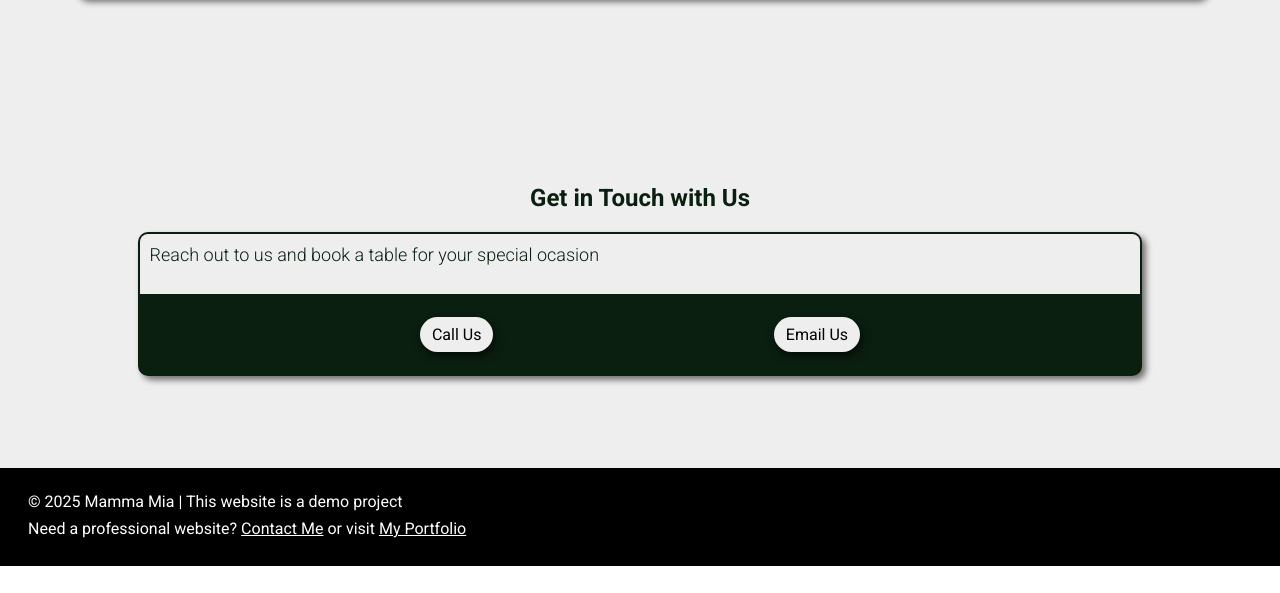
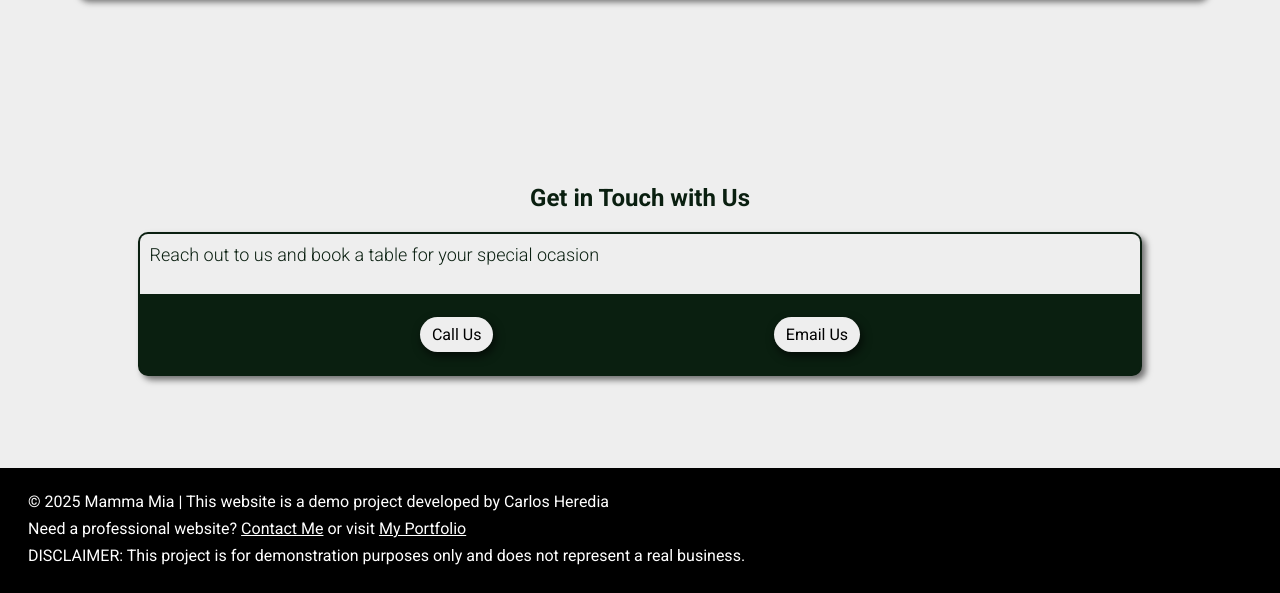
Before and after one commit to ch-devx/bistro-nova-demo, a plain HTML site: page index.html in a window 1280 px wide. Shown: the part 1821-2414 px from the top of the page. Before the commit the page ends 2387 px from the top, so only its background shows below. Drawn offline with Linux system fonts and the light colour scheme.

Commit message:
Add files via upload

```diff
--- a/index.html
+++ b/index.html
@@ -4,7 +4,7 @@
       <meta charset="UTF-8">
       <title>Mamma Mia - Restaurant</title>
       <link rel="stylesheet" href="styles.css">
-      <meta name="viewport" content="width=device-width", initial scale=1.0>
+      <meta name="viewport" content="width=device-width, initial-scale=1.0">
       <script src="toggle-menu.js" defer></script>
       <link rel="preconnect" href="https://fonts.googleapis.com">
       <link rel="preconnect" href="https://fonts.gstatic.com" crossorigin>
@@ -54,11 +54,10 @@
                      <button class="download">Download Menu</button>
                   </div>
                </div>
-               <div class="menu-img-container">
-               </div>
+               <div class="menu-img-container"></div>
             </div>
          </section>
-            <section class="location section  " id="location">
+         <section class="location section" id="location">
             <div class="location-text">
                <h2>Find Us Here</h2>
             </div>
@@ -67,7 +66,7 @@
                <a href="https://maps.app.goo.gl/Y79yffewme8MHWvw9" class="open-map">Open in Maps</a>
             </div>
          </section>
-         <section id="contact" class="contact-section section  ">
+         <section id="contact" class="contact-section section">
             <h2>Get in Touch with Us</h2>
             <div class="contact-square">
                <div class="contact-text">
@@ -80,9 +79,9 @@
             </div>
          </section>
          <footer>
-            <p>&copy 2025 Mamma Mia | This website is a demo project</p>
+            <p>&copy 2025 Mamma Mia | This website is a demo project developed by Carlos Heredia</p>
             <p>Need a professional website? <a href="mailto:ch.devx@gmail.com">Contact Me</a> or visit <a href="https://ch-devx.github.io/portfolio-webpage/">My Portfolio</a></p>
-
+            <p>DISCLAIMER: This project is for demonstration purposes only and does not represent a real business.</p>
          </footer>
       </main>
       <div class="modal-background"></div>
```
Lines whose indentation alone changed are shown as unchanged.
